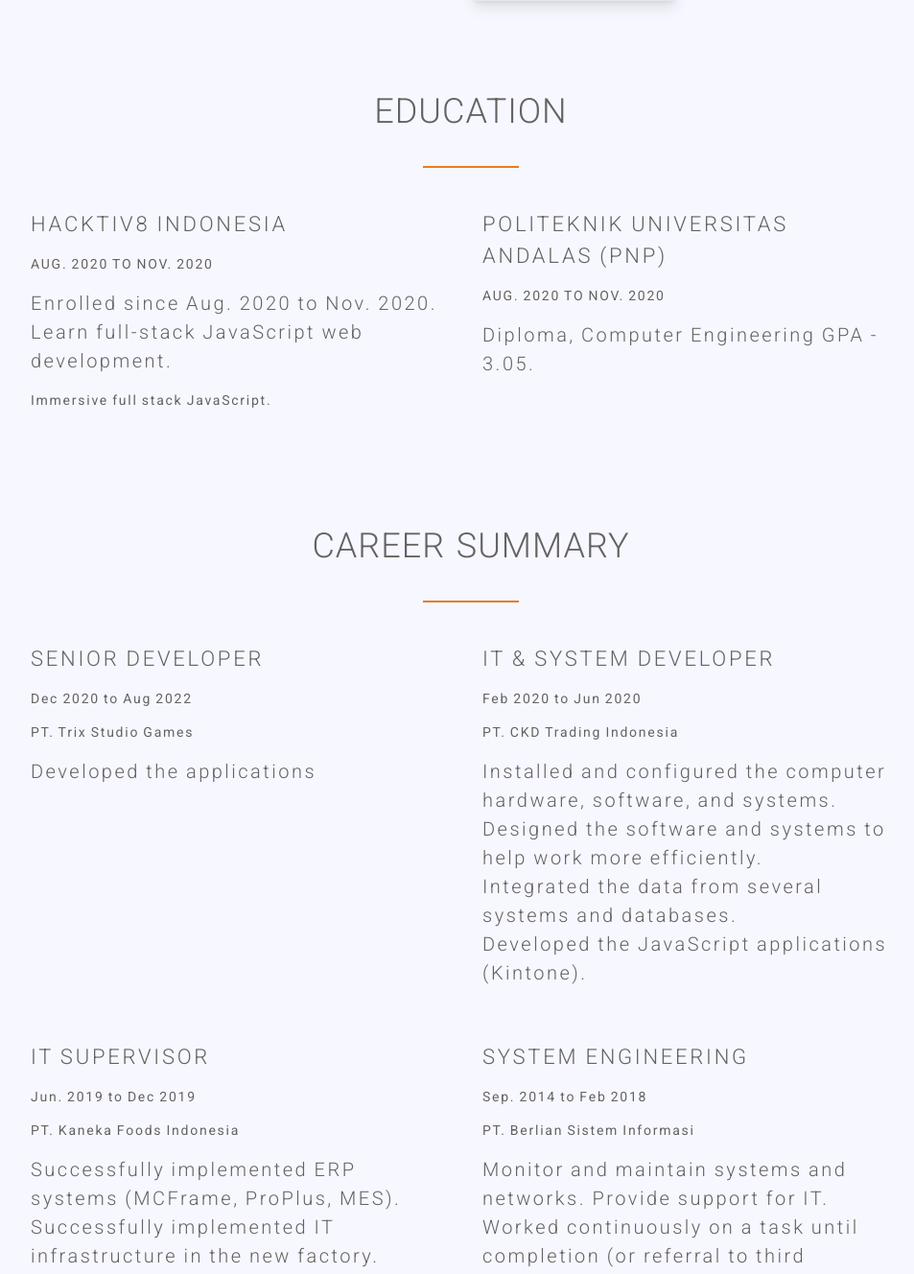
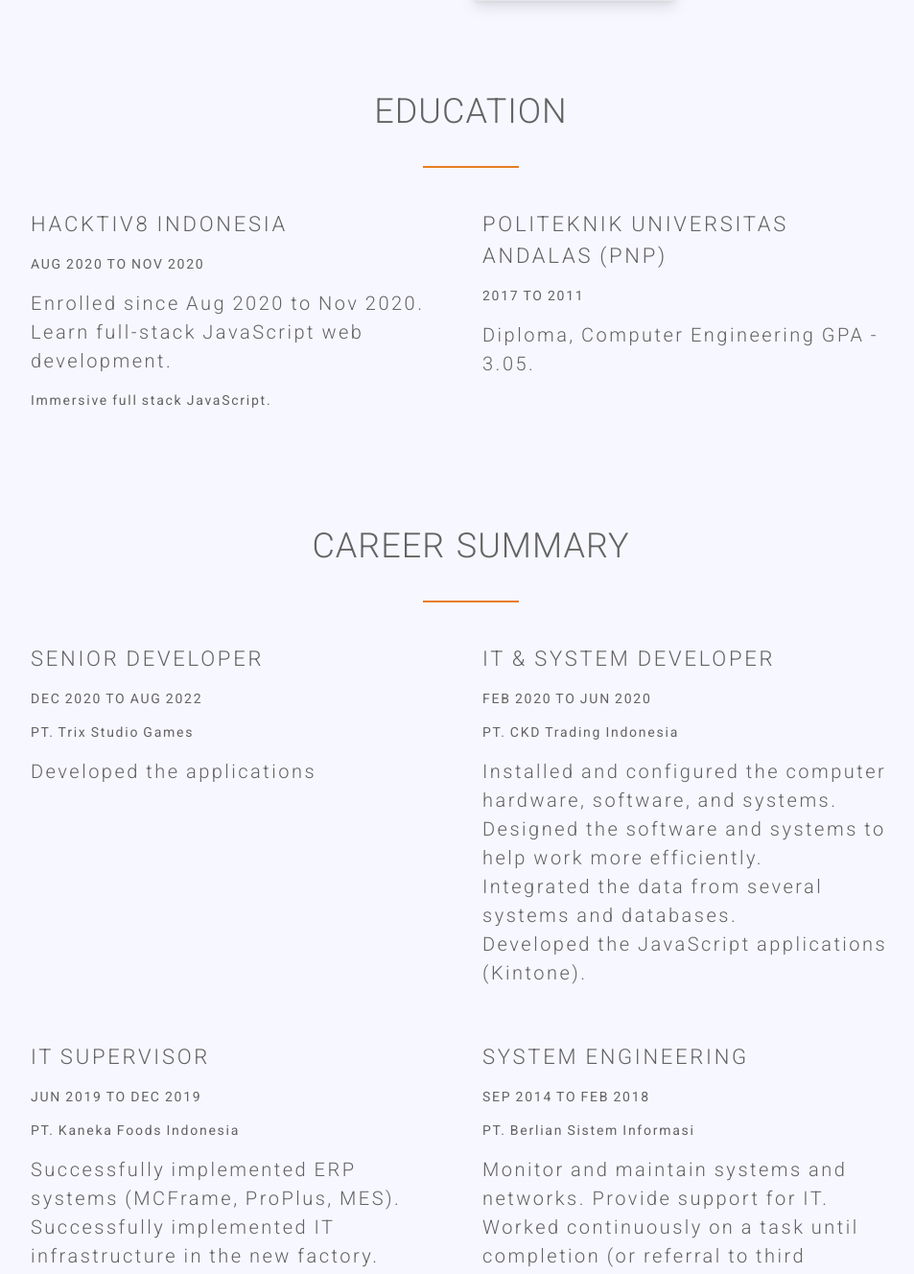
Before and after one commit to julianrazif/aboutme, a React (Vite) app: page / in a window 1280 px wide. Shown: the part 1742-3070 px from the top of the page at 96% size, without its empty margins (149-1102 px from the left). Built offline with nearby package versions, Linux system fonts and the light colour scheme.

Commit message:
fix typo

```diff
--- a/src/App.jsx
+++ b/src/App.jsx
@@ -104,10 +104,10 @@ export default function App() {
                     <div className="p-3">
                       <div className="block">
                         <h3 className="text-center md:text-left">HACKTIV8 INDONESIA</h3>
-                        <h4 className="text-sm text-center md:text-left">AUG. 2020 TO NOV. 2020</h4>
+                        <h4 className="text-sm text-center md:text-left">AUG 2020 TO NOV 2020</h4>
                       </div>
                       <ul className="mt-4 text-center md:text-left">
-                        <li>Enrolled since Aug. 2020 to Nov. 2020.</li>
+                        <li>Enrolled since Aug 2020 to Nov 2020.</li>
                         <li>Learn full-stack JavaScript web development.</li>
                       </ul>
                       <h4 className="text-sm mt-4 text-center md:text-left">Immersive full stack JavaScript.</h4>
@@ -120,7 +120,7 @@ export default function App() {
                     <div className="p-3">
                       <div className="block">
                         <h3 className="text-center md:text-left">Politeknik Universitas Andalas (PNP)</h3>
-                        <h4 className="text-sm text-center md:text-left">AUG. 2020 TO NOV. 2020</h4>
+                        <h4 className="text-sm text-center md:text-left">2017 TO 2011</h4>
                       </div>
                       <ul className="mt-4 text-center md:text-left">
                         <li>Diploma, Computer Engineering GPA - 3.05.</li>
@@ -144,7 +144,7 @@ export default function App() {
                   <div className="p-3">
                     <div className="block">
                       <h3 className="text-center md:text-left break-words">Senior Developer</h3>
-                      <h4 className="text-sm text-center md:text-left">Dec 2020 to Aug 2022</h4>
+                      <h4 className="text-sm text-center md:text-left">DEC 2020 TO AUG 2022</h4>
                       <h4 className="text-sm text-center md:text-left">PT. Trix Studio Games</h4>
                     </div>
                     <ul className="mt-4 text-center md:text-left">
@@ -157,7 +157,7 @@ export default function App() {
                   <div className="p-3">
                     <div className="block">
                       <h3 className="text-center md:text-left break-words">IT & System Developer</h3>
-                      <h4 className="text-sm text-center md:text-left">Feb 2020 to Jun 2020</h4>
+                      <h4 className="text-sm text-center md:text-left">FEB 2020 TO JUN 2020</h4>
                       <h4 className="text-sm text-center md:text-left">PT. CKD Trading Indonesia</h4>
                     </div>
                     <ul className="mt-4 text-center md:text-left">
@@ -173,7 +173,7 @@ export default function App() {
                   <div className="p-3">
                     <div className="block">
                       <h3 className="text-center md:text-left">IT Supervisor</h3>
-                      <h4 className="text-sm text-center md:text-left">Jun. 2019 to Dec 2019</h4>
+                      <h4 className="text-sm text-center md:text-left">JUN 2019 TO DEC 2019</h4>
                       <h4 className="text-sm text-center md:text-left">PT. Kaneka Foods Indonesia</h4>
                     </div>
                     <ul className="mt-4 text-center md:text-left">
@@ -188,7 +188,7 @@ export default function App() {
                   <div className="p-3">
                     <div className="block">
                       <h3 className="text-center md:text-left">System Engineering</h3>
-                      <h4 className="text-sm text-center md:text-left">Sep. 2014 to Feb 2018</h4>
+                      <h4 className="text-sm text-center md:text-left">SEP 2014 TO FEB 2018</h4>
                       <h4 className="text-sm text-center md:text-left">PT. Berlian Sistem Informasi</h4>
                     </div>
                     <ul className="mt-4 text-center md:text-left">
```
